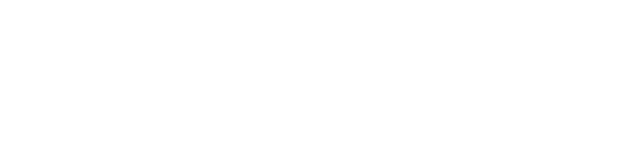
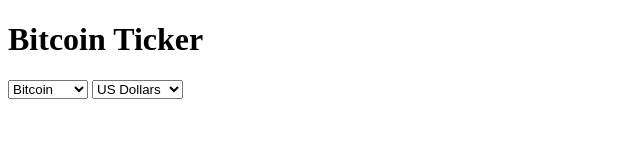
Before and after one commit to Nadia27/BitcoinTicker, a website: page index.html in a window 1280 px wide. Shown: the whole page, without its empty margins (0-640 px from the left). Drawn offline with Linux system fonts and the light colour scheme.

Commit message:
Start HTML and express routes

```diff
--- a/index.html
+++ b/index.html
@@ -5,6 +5,23 @@
     <title>Bitcoin Ticker | Node.js & Express</title>
   </head>
   <body>
+    <h1>Bitcoin Ticker</h1>
 
+    <form action="/" method="post">
+
+      <select name="crypto">
+        <option value="BTC">Bitcoin</option>
+        <option value="ETH">Ethereum</option>
+        <option value="LTC">Litecoins</option>
+      </select>
+
+      <select name="fiat">
+        <option value="USD">US Dollars</option>
+        <option value="GBP">GB Pounds</option>
+        <option value="EUR">EU Euros</option>
+
+
+      </select>
+    </form>
   </body>
 </html>
--- a/index.js
+++ b/index.js
@@ -7,7 +7,9 @@
 
 app.use(bodyParser.urlencoded({extended: true}));
 
-
+app.get("/", function(req, res) {
+    res.sendFile(__dirname + "/index.html");
+});
 
 
 
```
